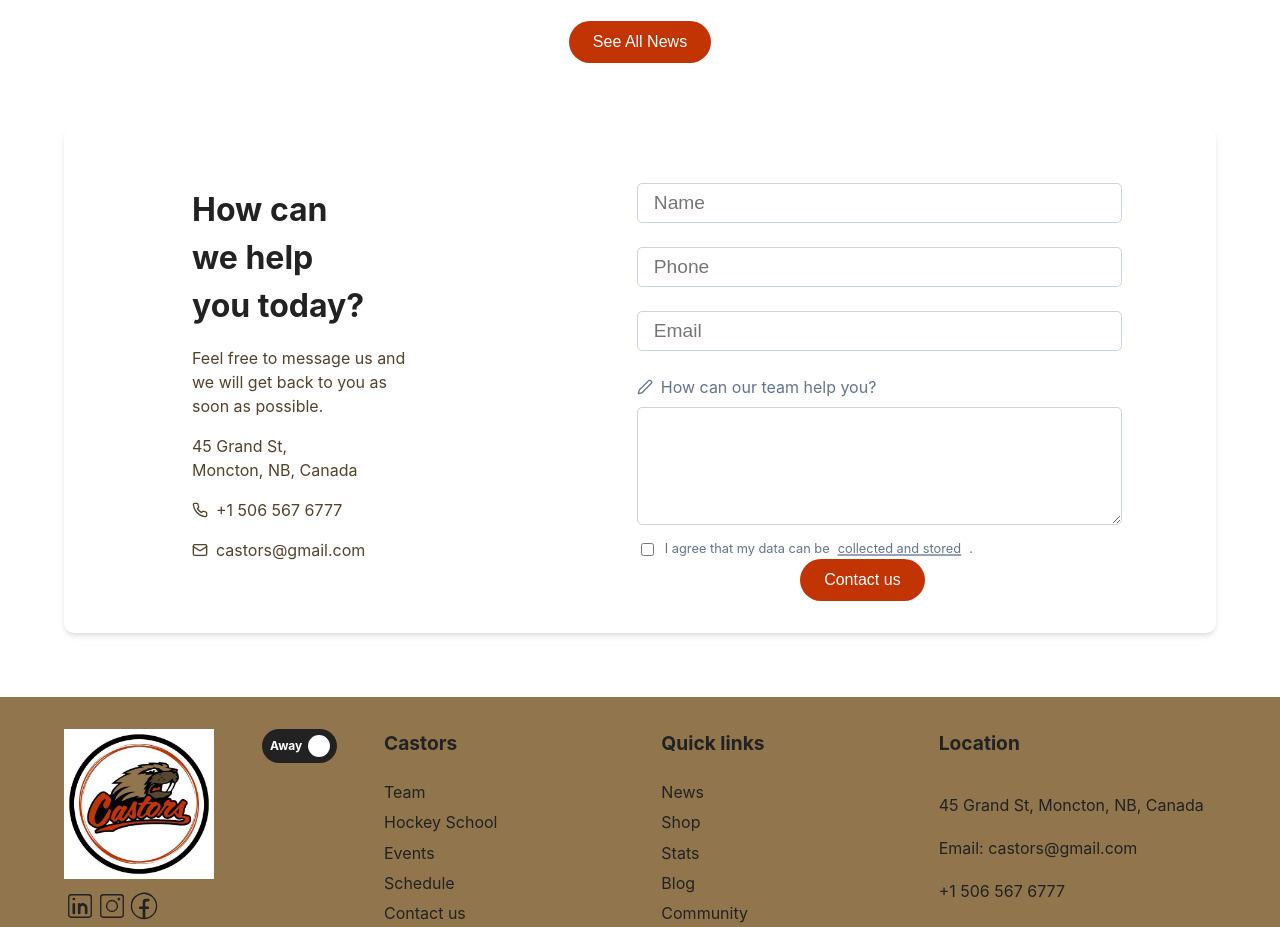
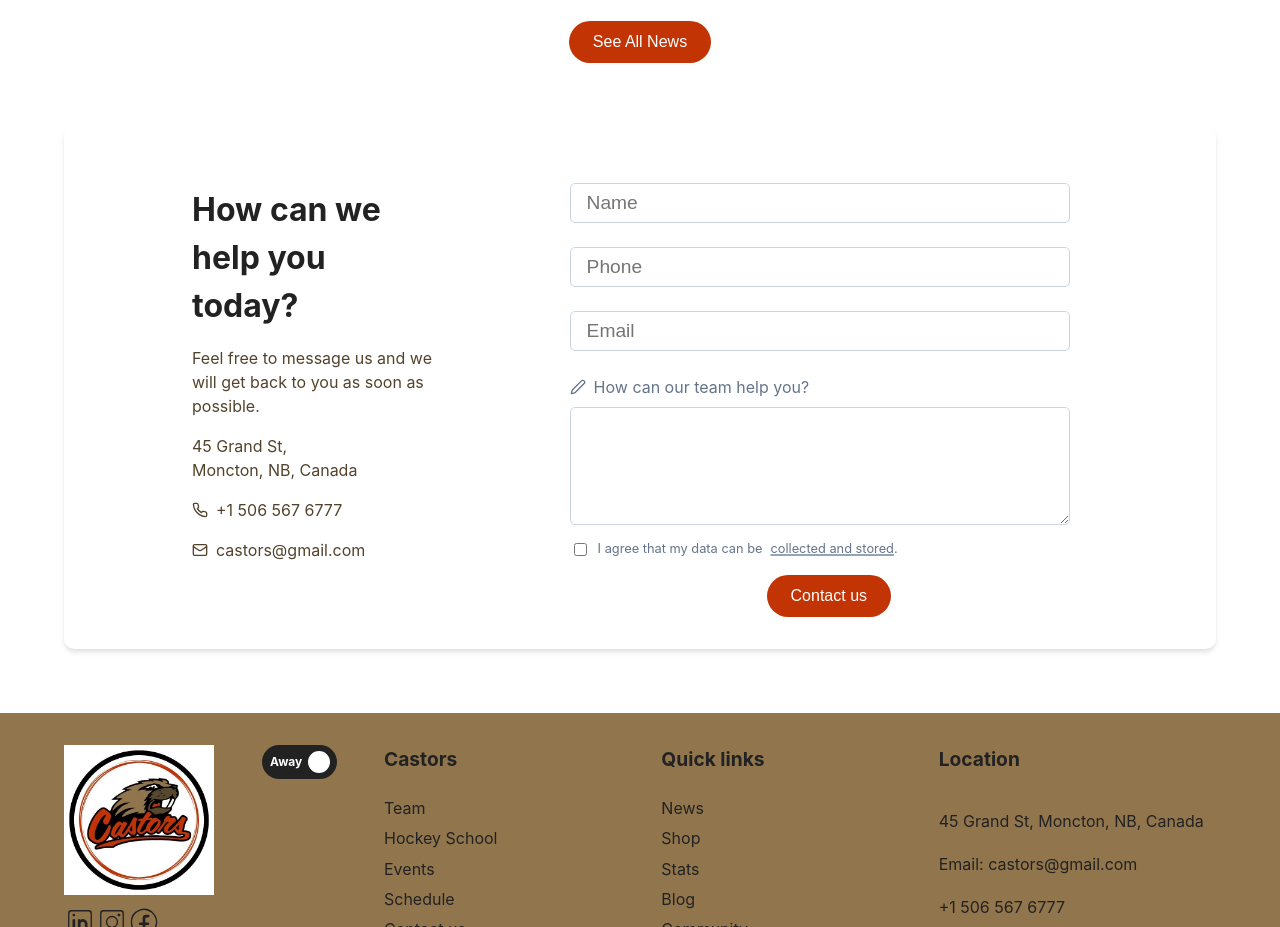
Before and after one commit to viktorlyt/hrun-hockey-team, a React (Vite) app in the folder client/: page / in a window 1280 px wide. Shown: the part 2620-3547 px from the top of the page. Built offline with nearby package versions, Linux system fonts and the light colour scheme.

Commit message:
contact form css fixed

```diff
--- a/client/src/assets/wrappers/HomePageSections.js
+++ b/client/src/assets/wrappers/HomePageSections.js
@@ -107,12 +107,12 @@ const Wrapper = styled.div`
   .form {
     max-width: 60%;
     width: 60%;
-    padding-left: 7rem;
   }
 
   .form-row {
     margin-bottom: 0rem;
     margin-top: 1.5rem;
+    width: 90%;
   }
 
   .underlined-text {
@@ -181,30 +181,79 @@ const Wrapper = styled.div`
     line-height: 1.2;
   }
 
+  .checkbox-label-content {
+    display: flex;
+    flex-wrap: wrap;
+  }
+
+  .label-part-0 {
+    flex: 0 0 auto;
+  }
+
+  .label-part-1 {
+    flex: 0 0 auto;
+  }
+
+  .contact-us-btn {
+    margin-top: 1rem;
+  }
+
   @media (max-width: 1200px) {
+    .home-page-section .section-title {
+      width: 100%;
+      text-align: center;
+    }
+
     .home-page-section {
       padding: 2rem;
     }
 
-    .home-page-section .section-title {
-      width: 100%;
-      font-size: 1.8rem;
+    .form-section {
+      padding: 2rem 3rem;
+    }
+
+    .form {
+      width: 80%;
+      max-width: 100%;
+      padding: 0;
+    }
+  }
+
+  @media (max-width: 900px) {
+    .section-title-container {
+      display: flex;
+      flex-direction: column;
+      justify-content: center;
+      align-items: center;
     }
 
     .form-section {
+      padding: 2rem 4rem;
       flex-direction: column;
-      padding: 2rem;
+      justify-content: center;
+      align-items: center;
+      gap: 2rem;
     }
 
     .form-info,
     .form {
+      width: 70%;
+    }
+
+    .form-info .content {
       width: 100%;
-      max-width: none;
-      padding-left: 0;
+    }
+
+    .form {
+      margin-top: 1rem;
     }
   }
 
   @media (max-width: 768px) {
+    .home-page-section {
+      padding: 2rem;
+    }
+
     .home-page-section-container {
       flex-direction: column;
     }
@@ -215,8 +264,22 @@ const Wrapper = styled.div`
       gap: 1rem;
     }
 
+    .form {
+      width: 100%;
+      margin: 1rem 1rem;
+      padding: 0.5rem;
+    }
+
+    .form {
+      margin-top: 1rem;
+    }
+
     .form-row {
       margin-top: 1rem;
+    }
+
+    .checkbox-lbl {
+      font-size: 0.7rem;
     }
   }
 
@@ -233,32 +296,6 @@ const Wrapper = styled.div`
       padding: 1rem;
     }
   }
-
-  @media (min-width: 992px) {
-    .form-center {
-      grid-template-columns: 1fr 1fr;
-      align-items: center;
-      column-gap: 1rem;
-    }
-  }
-  @media (min-width: 1120px) {
-    .form-center {
-      grid-template-columns: 1fr 1fr 1fr;
-    }
-  }
-
-  @media (min-width: 1025px) {
-    .home-page-section-container {
-      width: 100%;
-    }
-
-    .form-section {
-      width: 100%;
-      max-width: calc(3 * (33.333% - 1.334rem) + 4rem);
-      margin-left: auto;
-      margin-right: auto;
-    }
-  }
 `;
 
 export default Wrapper;
--- a/client/src/assets/wrappers/ThemeSwitcher.js
+++ b/client/src/assets/wrappers/ThemeSwitcher.js
@@ -95,10 +95,14 @@ const Wrapper = styled.div`
     .switch-text {
       font-size: 10px;
     }
+
+    input:not(:checked) + .slider .switch-text {
+      transform: translateX(22px);
+    }
   }
 
   @media (max-width: 768px) {
-    margin-left: 1rem;
+    margin-left: 0.5rem;
 
     .switch {
       width: 60px;
@@ -120,7 +124,7 @@ const Wrapper = styled.div`
   }
 
   @media (max-width: 480px) {
-    margin-left: 0.5rem;
+    margin-left: 0.3rem;
 
     .switch {
       width: 50px;
--- a/client/src/components/ContactFormSection.jsx
+++ b/client/src/components/ContactFormSection.jsx
@@ -85,7 +85,9 @@ const ContactFormSection = () => {
               onChange={handleInputChange}
             />
 
-            <button type="submit">Contact us</button>
+            <button type="submit" className="contact-us-btn">
+              Contact us
+            </button>
           </form>
         </div>
       </div>
--- a/client/src/components/FormRow.jsx
+++ b/client/src/components/FormRow.jsx
@@ -15,9 +15,11 @@ const FormRow = ({
       const parts = labelText.split("collected and stored");
       return (
         <>
-          {parts[0]}
-          <u className="underlined-text">collected and stored</u>
-          {parts[1]}
+          <span className="label-part-0">{parts[0]}</span>
+          <span className="label-part-1">
+            <u className="underlined-text">collected and stored</u>
+            {parts[1]}
+          </span>
         </>
       );
     }
```
